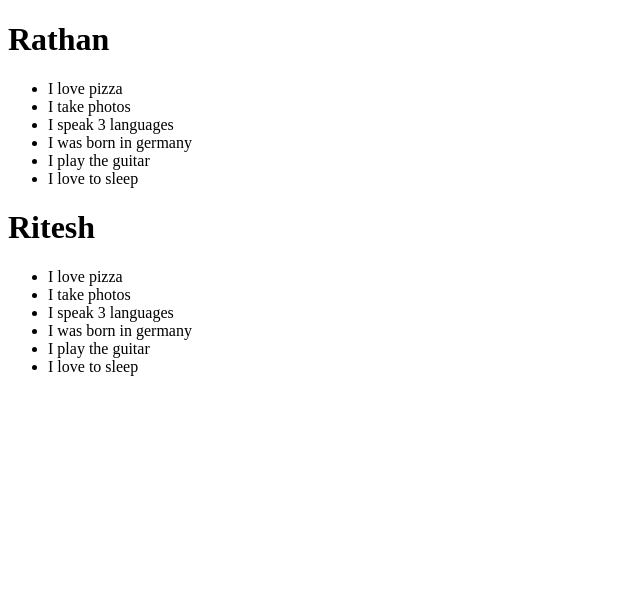
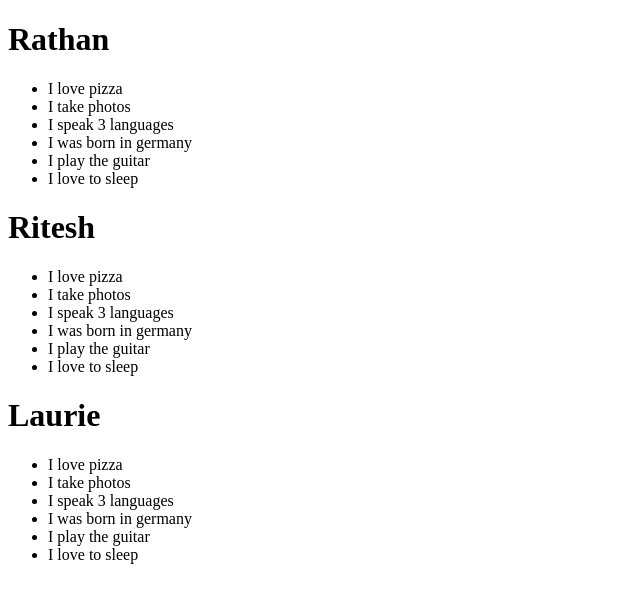
Before and after one commit to R-than/git-exercise, a plain HTML site: page student-name.html in a window 1280 px wide. Shown: the whole page, without its empty margins (0-640 px from the left). Drawn offline with Linux system fonts and the light colour scheme.

Commit message:
Added laurie

```diff
--- a/student-name.html
+++ b/student-name.html
@@ -1,8 +1,8 @@
 <!DOCTYPE html>
 <html lang="en">
   <head>
-    <meta charset="UTF-8">
-    <meta name="viewport" content="width=device-width, initial-scale=1.0">
+    <meta charset="UTF-8" />
+    <meta name="viewport" content="width=device-width, initial-scale=1.0" />
     <title>Rathan</title>
   </head>
   <body>
@@ -14,7 +14,6 @@
       <li>I was born in germany</li>
       <li>I play the guitar</li>
       <li>I love to sleep</li>
-
     </ul>
     <h1>Ritesh</h1>
     <ul>
@@ -24,8 +23,15 @@
       <li>I was born in germany</li>
       <li>I play the guitar</li>
       <li>I love to sleep</li>
-
     </ul>
-
+    <h1>Laurie</h1>
+    <ul>
+      <li>I love pizza</li>
+      <li>I take photos</li>
+      <li>I speak 3 languages</li>
+      <li>I was born in germany</li>
+      <li>I play the guitar</li>
+      <li>I love to sleep</li>
+    </ul>
   </body>
 </html>
```
Lines whose indentation alone changed are shown as unchanged.
